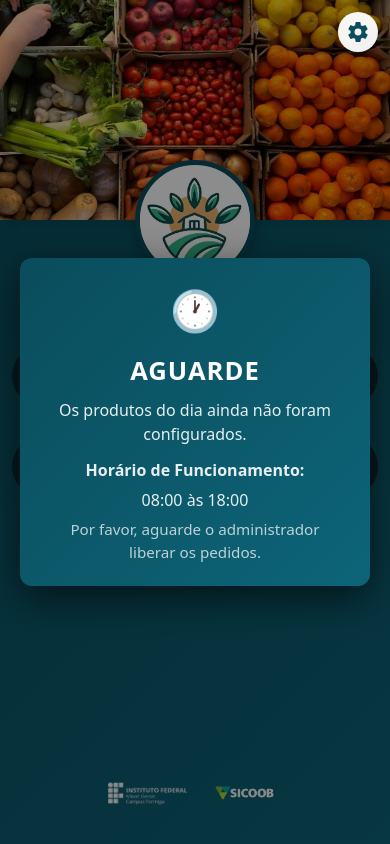
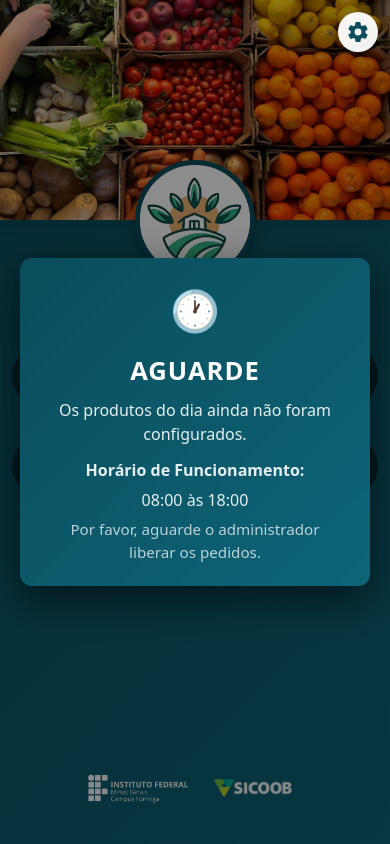
Before and after one commit to lluisacaetano/camfor-app, a React (Create React App) app: page / in a window 390 px wide. Built offline with nearby package versions, Linux system fonts and the light colour scheme; no server answers; the database is empty.

Commit message:
Reverter tamanho das logos

```diff
--- a/src/components/CamforHome.css
+++ b/src/components/CamforHome.css
@@ -121,15 +121,15 @@
   display: flex;
   justify-content: center;
   align-items: center;
-  gap: 30px;
+  gap: 20px;
   margin: auto auto 20px auto;
 }
 
 .ch-sicoob-bottom,
 .ch-ifmg-bottom {
   display: block;
-  height: 40px;
-  width: auto;
+  width: 140px;
+  height: auto;
   object-fit: contain;
   opacity: 0.96;
 }
@@ -304,13 +304,13 @@
   }
 
   .ch-logos-bottom {
-    gap: 20px;
+    gap: 15px;
     margin: 20px auto 16px;
   }
 
   .ch-sicoob-bottom,
   .ch-ifmg-bottom {
-    height: 30px;
+    width: 100px;
   }
 
   .cc-back {
```
